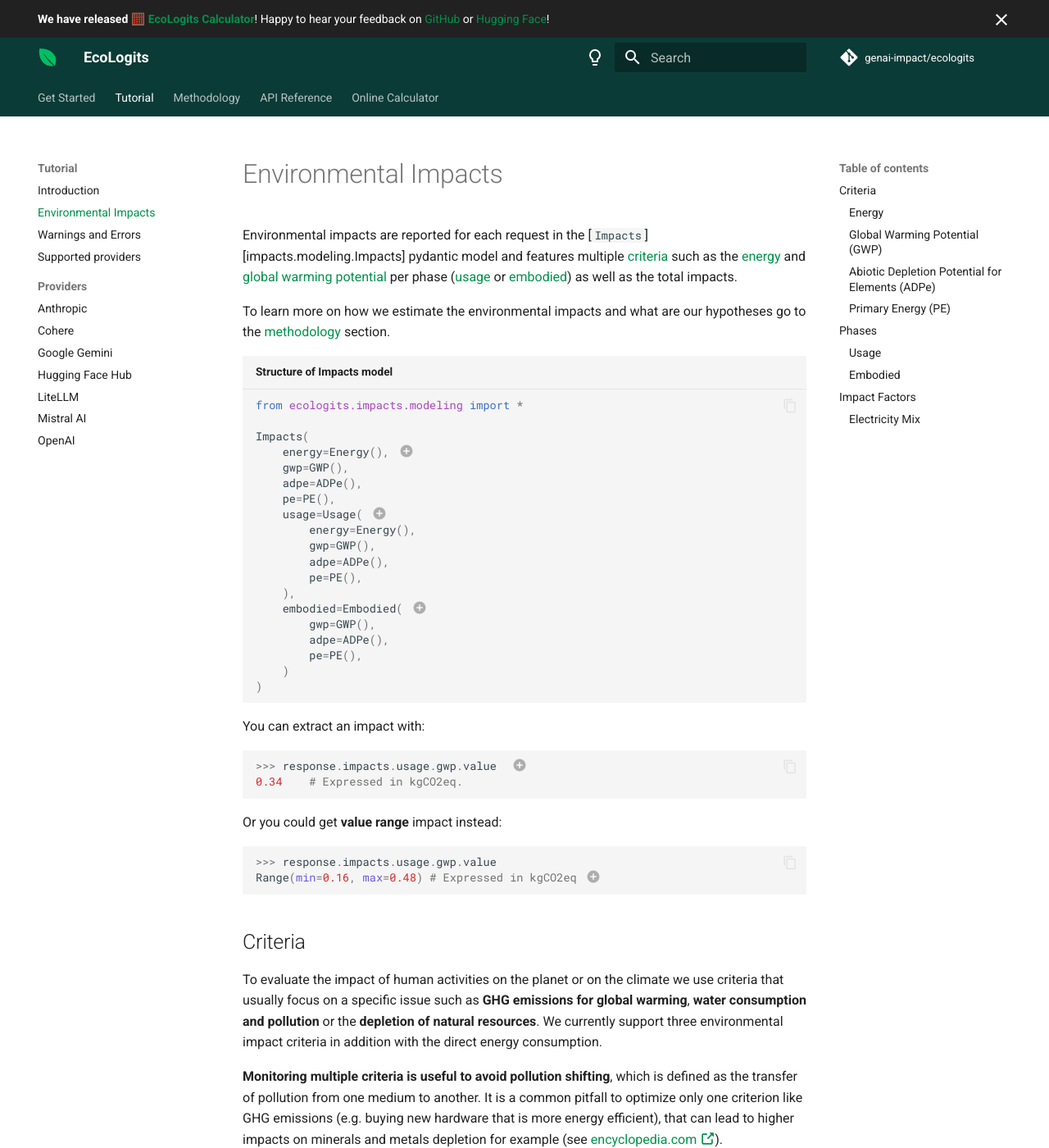
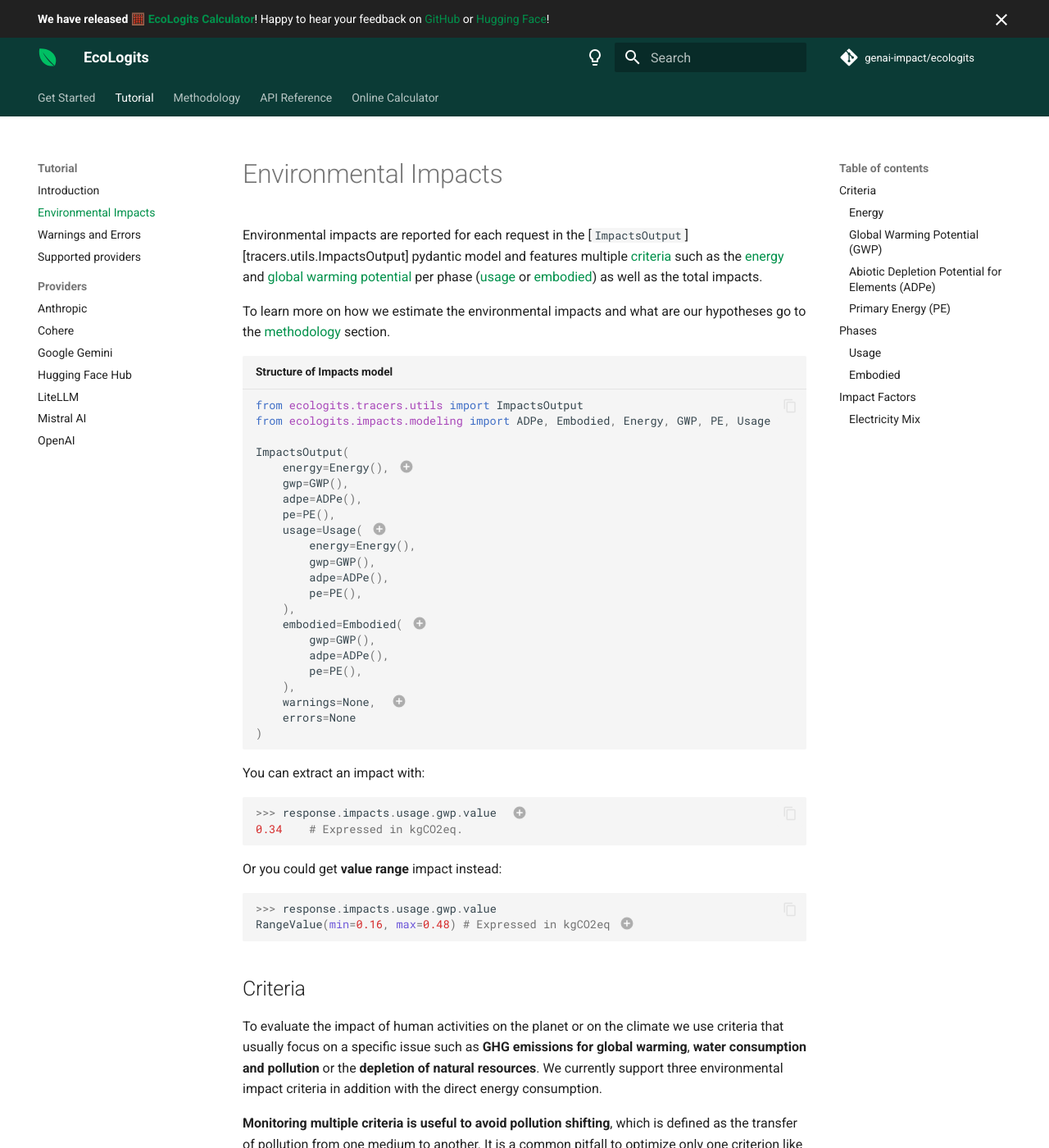
Before and after one commit to genai-impact/ecologits, an MkDocs documentation site: the page built from docs/tutorial/impacts.md, in a window 1280 px wide and 1400 px high. Shown: the whole window at 82% size. Built offline with MkDocs 1.6.1 and Material for MkDocs 9.7.7, drawn with Linux system fonts in a browser that asks for light colours; comment, search, counter and statistics services are not loaded; the version menu is left out.

Commit message:
docs: update references for impacts object

````diff
--- a/docs/tutorial/impacts.md
+++ b/docs/tutorial/impacts.md
@@ -1,13 +1,14 @@
 # Environmental Impacts
 
-Environmental impacts are reported for each request in the [`Impacts`][impacts.modeling.Impacts] pydantic model and features multiple [criteria](#criteria) such as the [energy](#energy) and [global warming potential](#global-warming-potential-gwp) per phase ([usage](#usage) or [embodied](#embodied)) as well as the total impacts.
+Environmental impacts are reported for each request in the [`ImpactsOutput`][tracers.utils.ImpactsOutput] pydantic model and features multiple [criteria](#criteria) such as the [energy](#energy) and [global warming potential](#global-warming-potential-gwp) per phase ([usage](#usage) or [embodied](#embodied)) as well as the total impacts.
 
 To learn more on how we estimate the environmental impacts and what are our hypotheses go to the [methodology](../methodology/index.md) section.
 
 ```python title="Structure of Impacts model"
-from ecologits.impacts.modeling import *
+from ecologits.tracers.utils import ImpactsOutput
+from ecologits.impacts.modeling import ADPe, Embodied, Energy, GWP, PE, Usage
 
-Impacts(
+ImpactsOutput(
     energy=Energy(), # (1)!
     gwp=GWP(),
     adpe=ADPe(),
@@ -22,13 +23,17 @@
         gwp=GWP(),
         adpe=ADPe(),
         pe=PE(),
-    )
+    ),
+    warnings=None,  # (4)!
+    errors=None
 )
 ```
 
 1. Total impacts for all phases.
 2. Usage impacts for the electricity consumption impacts. Note that the energy is equal to the "total" energy impact.
 3. Embodied impacts for resource extract, manufacturing and transportation of hardware components allocated to the request.
+4. List of [`WarningMessage`][status_messages.WarningMessage] and [`ErrorMessage`][status_messages.ErrorMessage].
+
 
 You can extract an impact with:
 
@@ -43,10 +48,10 @@
 
 ```python
 >>> response.impacts.usage.gwp.value
-Range(min=0.16, max=0.48) # Expressed in kgCO2eq (1)
+RangeValue(min=0.16, max=0.48) # Expressed in kgCO2eq (1)
 ```
 
-1. [`Range`][impacts.modeling.Range] are used to define intervals.
+1. [`RangeValue`][utils.range_value.RangeValue] are used to define intervals.
 
 ## Criteria
 
````
Also changed, not shown: 1 other file.
